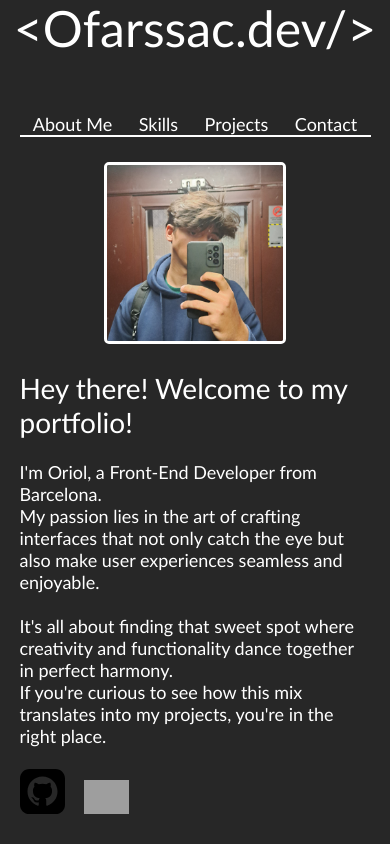
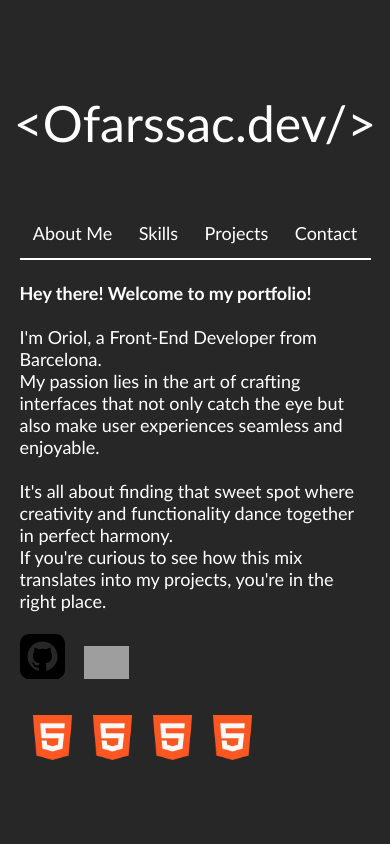
Before and after one commit to oriolgfarssac/Ofarssac.dev, a React (Vite) app: page /skills in a window 390 px wide. Built offline with nearby package versions, Linux system fonts and the light colour scheme; grey boxes are pictures that could not be loaded.

Commit message:
curs react itacademy

```diff
--- a/package.json
+++ b/package.json
@@ -11,7 +11,8 @@
   },
   "dependencies": {
     "react": "^18.2.0",
-    "react-dom": "^18.2.0"
+    "react-dom": "^18.2.0",
+    "react-router-dom": "^6.21.2"
   },
   "devDependencies": {
     "@types/react": "^18.2.43",
--- /dev/null
+++ b/src/appP.tsx
@@ -0,0 +1,5 @@
+import MyRoutes from "./routes"
+
+const AppP  = () => <MyRoutes></MyRoutes>;
+
+export default AppP;
--- /dev/null
+++ b/src/components/nav.tsx
@@ -0,0 +1,14 @@
+import { Link } from "react-router-dom";
+
+const Navigation = () => {
+  return (
+    <div className='nav'>
+      <Link to='/' className="sections">About Me</Link>
+      <Link to='/skills/' className="sections">Skills</Link>
+      <Link to='/skills/' className="sections">Projects</Link>
+      <Link to='/skills/' className="sections">Contact</Link>
+    </div>
+  );
+}
+
+export default Navigation;
--- a/src/main.tsx
+++ b/src/main.tsx
@@ -1,10 +1,10 @@
 import React from 'react'
 import ReactDOM from 'react-dom/client'
-import App from './pages/About Me/App.tsx'
+import AppP from './appP.tsx'
 import './index.css'
 
 ReactDOM.createRoot(document.getElementById('root')!).render(
   <React.StrictMode>
-    <App />
+    <AppP />
   </React.StrictMode>,
 )
--- a/src/pages/About Me/App.tsx
+++ b/src/pages/About Me/App.tsx
@@ -1,7 +1,9 @@
-import './App.css'
+import '../App.css'
 import yo from "../../assets/oriol.jpg"
 import github from "../../assets/githubIcon.svg"
 import linkedin from "../../assets/linkedin.png"
+import Navigation from '../../components/nav'
+
 function App() {
 
   const title = "<Ofarssac.dev/>"
@@ -10,28 +12,15 @@ function App() {
     <>
         <div className="mainContainer">
           <h1 className='title1'>{title}</h1>
-          <div className='nav'>
-            <a href="#aboutMe" className="sections">About Me</a>
-            <a href="" className="sections">Skills</a>
-            <a href="" className="sections">Projects</a>
-            <a href="" className="sections">Contact</a>
-          </div>
+          <Navigation></Navigation>
           <div id='aboutMe'>
           <h1 className='intro'>
           <b>Hey there! Welcome to my portfolio! </b><br/><br/> I'm Oriol, a Front-End Developer from Barcelona. <br/> My passion lies in the art of crafting interfaces that not only catch the eye but also make user experiences seamless and enjoyable. <br/><br/> It's all about finding that sweet spot where creativity and functionality dance together in perfect harmony. <br/> If you're curious to see how this mix translates into my projects, you're in the right place.  <br/><br/> <a href="https://github.com/oriolgfarssac" id='icon'><img src={github} alt="" id='iconImg' /></a>  <a href="https://www.linkedin.com/in/oriol-g-farssac/" id='icon'><img src={linkedin} alt="" id='iconImg' /></a></h1>
           <img src={yo} alt="myImg" id="picture"/>
-          </div>
-          <div className="presentationContainer">
-            <div className="firstPart">
-              <img src="" alt="" className="myImg" />
-              <h1 className="title" id='aboutMe'></h1>
-            </div>
-            <p className="present1"></p>
-            <p className="present2"></p>
           </div>
         </div>
     </>
   )
 }
 
-export default App
+export default App;
--- a/src/pages/About Me/App.css
+++ b/src/pages/App.css
@@ -77,8 +77,32 @@ html, body{
     color: white;
 }
 
+#mySKills{
+    margin-top: 10px;
+    display: flex;
+    flex-direction: row;
+    margin-left: auto;
+    margin-right: auto;
+    text-align:left;
+    font-weight: 100;
+    height: auto;
+    width: 55%;
+    color: white;
+}
+
 .intro{
-    font-size: 25px;
+    padding-right: 20px;
+    font-size: 1em;
+    text-align:left;
+    font-weight: 100;
+    align-items: center;
+    width: 60%;
+    color: white;
+}
+
+.intro2{
+    padding-right: 20px;
+    font-size: 1em;
     text-align:left;
     font-weight: 100;
     align-items: center;
@@ -93,7 +117,6 @@ html, body{
 #picture{
     margin-top: 16.75px;
     width: 40%;
-    height: auto;
     border: solid 3px white;
     border-radius: 5px;
 }
@@ -115,6 +138,26 @@ html, body{
     font-weight: 100;
 }
 
+.mySkills{
+    margin-top: 10px;
+    display: flex;
+    flex-direction: row;
+    margin-left: auto;
+    margin-right: auto;
+    text-align:left;
+    font-weight: 100;
+    height: auto;
+    width: 55%;
+    color: white;
+}
+
+.skills{
+    padding: 20px;
+    display: flex;
+    flex-direction: row;
+    width: 40%;
+}
+
 @media (max-width: 1200px) {
     .nav {
         height: 50px;
@@ -130,7 +173,19 @@ html, body{
         align-items: center;
         width: 90%;
     }
+    #mySKills{
+        flex-direction:column;
+        justify-content: center;
+        align-items: center;
+        width: 90%;
+    }
     .intro{
+        padding-right: 0px;
+        width: 100%;
+        font-size: 18px;
+    }
+    .intro2{
+        padding-right: 0px;
         width: 100%;
         font-size: 18px;
     }
@@ -148,6 +203,11 @@ html, body{
         margin-top: 15px;
         margin-bottom: 15px;
     }
+    .skills{
+        padding-right: 0px;
+        width: 100%;
+        font-size: 18px;
+    }
     #iconImg{
         width: 45px;
         margin-right: 15px;
--- /dev/null
+++ b/src/pages/Skills/skills.tsx
@@ -0,0 +1,38 @@
+import React from "react";
+import Navigation from "../../components/nav"
+import github from "../../assets/githubIcon.svg"
+import linkedin from "../../assets/linkedin.png"
+import html from "../../assets/html.png"
+import "../App.css"
+
+const Skills: React.FC = () =>{
+    const title = "<Ofarssac.dev/>"
+
+    return (
+      <>
+          <div className="mainContainer">
+            <h1 className='title1'>{title}</h1>
+            <Navigation></Navigation>
+            <div id='mySKills'>
+            <h1 className='intro2'> <b>Hey there! Welcome to my portfolio! </b><br/><br/> I'm Oriol, a Front-End Developer from Barcelona. <br/> My passion lies in the art of crafting interfaces that not only catch the eye but also make user experiences seamless and enjoyable. <br/><br/> It's all about finding that sweet spot where creativity and functionality dance together in perfect harmony. <br/> If you're curious to see how this mix translates into my projects, you're in the right place.  <br/><br/> <a href="https://github.com/oriolgfarssac" id='icon'><img src={github} alt="" id='iconImg' /></a>  <a href="https://www.linkedin.com/in/oriol-g-farssac/" id='icon'><img src={linkedin} alt="" id='iconImg' /></a></h1>
+            <div className="skills">
+                <a><img src={html} alt="" className="imgSkills" id='iconImg'/></a>
+                <a><img src={html} alt="" className="imgSkills" id='iconImg'/></a>
+                <a><img src={html} alt="" className="imgSkills" id='iconImg'/></a>
+                <a><img src={html} alt="" className="imgSkills" id='iconImg'/></a>
+                <br />
+                <a><img src="" alt="" className="imgSkills" /></a>
+                <a><img src="" alt="" className="imgSkills" /></a>
+                <a><img src="" alt="" className="imgSkills" /></a>
+                <a><img src="" alt="" className="imgSkills" /></a>
+                <a><img src="" alt="" className="imgSkills" /></a>
+                <a><img src="" alt="" className="imgSkills" /></a>
+                <a><img src="" alt="" className="imgSkills" /></a>
+            </div>
+            </div>
+          </div>
+      </>
+    )
+}
+
+export default Skills;
--- /dev/null
+++ b/src/routes.tsx
@@ -0,0 +1,19 @@
+import { BrowserRouter as Router, Route, Routes, BrowserRouter } from 'react-router-dom';
+import App from './pages/About Me/App';
+import Skills from './pages/Skills/skills';
+
+const MyRoutes = () => {
+  return (
+    <>
+    <BrowserRouter>
+      <Routes>
+        <Route path="/" element={<App />} />
+        <Route path="/skills" element={<Skills />} />
+        <Route path="*" element={<h1>ERROR 404</h1>} />
+      </Routes>
+      </BrowserRouter>
+    </>
+  );
+};
+
+export default MyRoutes;
```
Also changed, not shown: src/assets/html.png (added), 1 other file (tests, documents, lock files or other folders).
